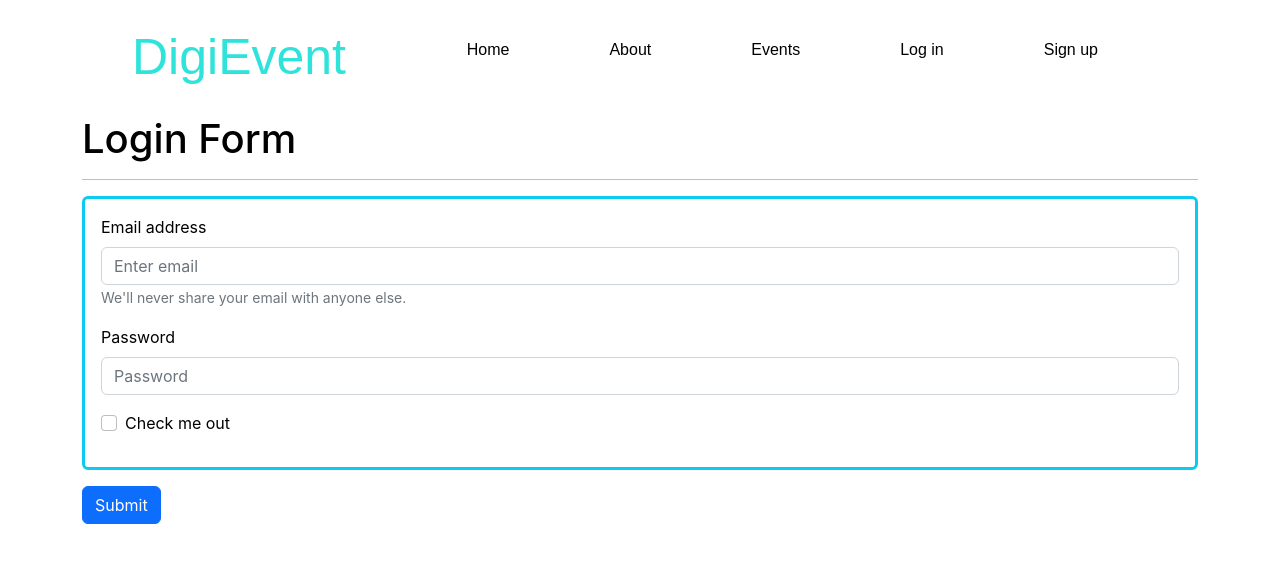
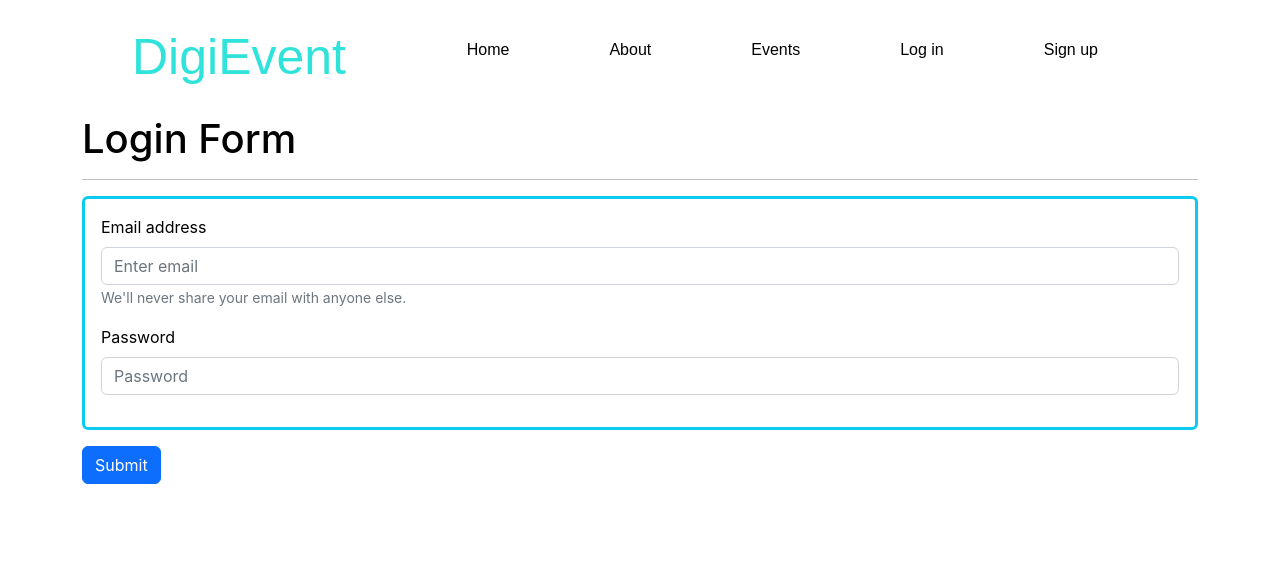
Before and after one commit to krishna620350/DigiEvent, a React (Create React App) app in the folder Frontend/: page /login in a window 1280 px wide. Shown: the top 562 px of the page. Built offline with nearby package versions, Linux system fonts and the light colour scheme; no server answers.

Commit message:
removed checkbox from login & signup page

```diff
--- a/Frontend/src/Components/Js/Signup.jsx
+++ b/Frontend/src/Components/Js/Signup.jsx
@@ -106,9 +106,7 @@
         <Form.Control type="password" placeholder="Confirm Password" name="confirmPassword" value={userInfo.confirmPassword} onChange={HandleInput}/>
         <FormErrorMessage errorMessage={errorMessage.confirmPassword}/>
       </Form.Group>
-      <Form.Group className="mb-3" controlId="formBasicCheckbox">
-        <Form.Check type="checkbox" label="Check me out" />
-      </Form.Group>
+
       </Card.Body>
       </Card>
       <Button variant="primary" type="submit" className='mb-5'>
--- a/Frontend/src/Components/Js/login.jsx
+++ b/Frontend/src/Components/Js/login.jsx
@@ -64,9 +64,7 @@
         <Form.Control type="password" placeholder="Password" name='password' value={userInfo.password} onChange={HandleInput} />
         <FormErrorMessage errorMessage={errorMessage.password}/>
       </Form.Group>
-      <Form.Group className="mb-3" controlId="formBasicCheckbox">
-        <Form.Check type="checkbox" label="Check me out" />
-      </Form.Group>
+
       </Card.Body>
       </Card>
       <Button variant="primary" type="submit" className='mb-5'>
```
